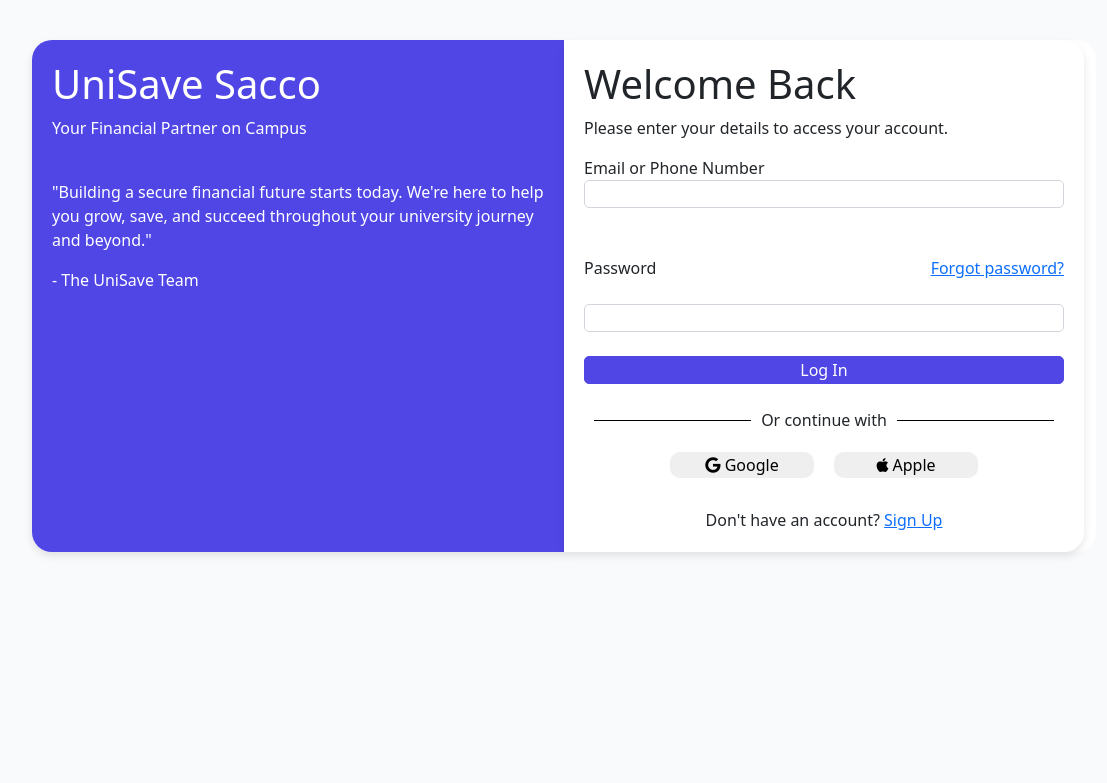
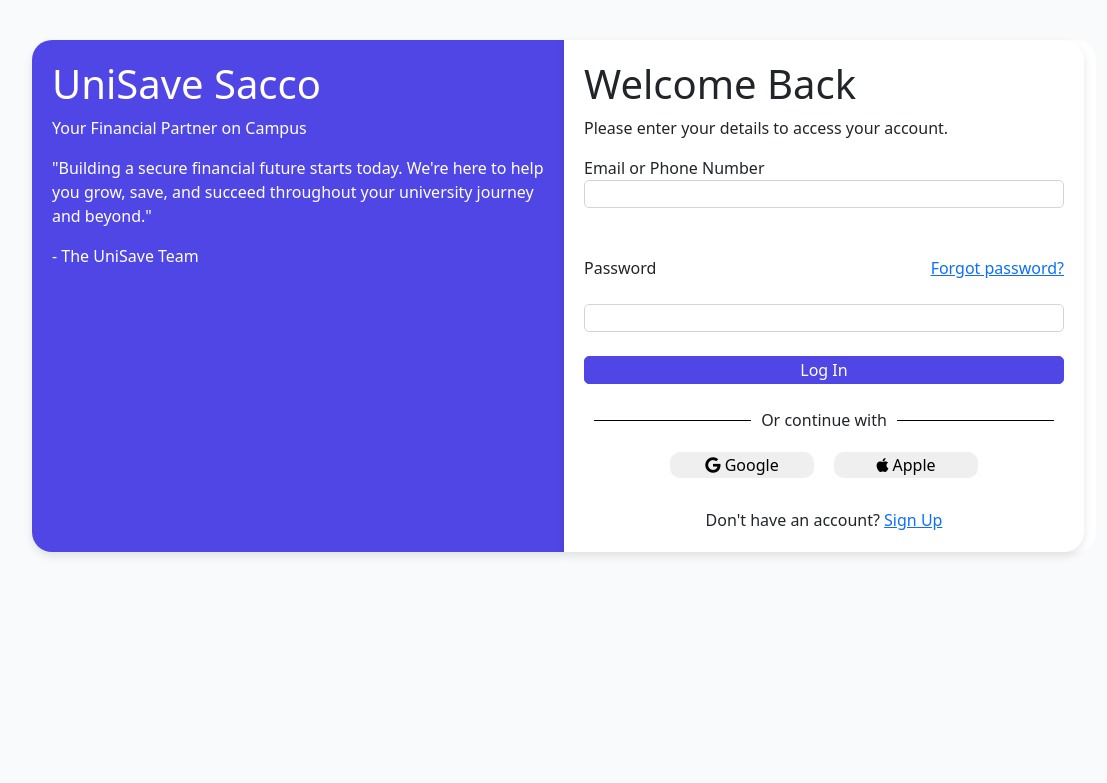
Before and after one commit to ChrispineOjow/UnisaveSacco, a PHP site: page /MembersipLogin.html in a window 1560 px wide. Shown: the part 62-845 px from the top of the page, without its empty margins (236-1343 px from the left). Run offline with PHP 8.4, Linux system fonts and the light colour scheme; some libraries are stand-ins or nearby versions.

Commit message:
CSS bosy reset

```diff
--- a/mainpage/MembershipLogin.html/MembershipLoginstyle.css
+++ b/mainpage/MembershipLogin.html/MembershipLoginstyle.css
@@ -1,3 +1,59 @@
+/* 1. Use a more-intuitive box-sizing model */
+*, *::before, *::after {
+  box-sizing: border-box;
+}
+
+/* 2. Remove default margin */
+* {
+  margin: 0;
+}
+
+/* 3. Enable keyword animations */
+@media (prefers-reduced-motion: no-preference) {
+  html {
+    interpolate-size: allow-keywords;
+  }
+}
+
+body {
+  /* 4. Add accessible line-height */
+  line-height: 1.5;
+  /* 5. Improve text rendering */
+  -webkit-font-smoothing: antialiased;
+}
+
+/* 6. Improve media defaults */
+img, picture, video, canvas, svg {
+  display: block;
+  max-width: 100%;
+}
+
+/* 7. Inherit fonts for form controls */
+input, button, textarea, select {
+  font: inherit;
+}
+
+/* 8. Avoid text overflows */
+p, h1, h2, h3, h4, h5, h6 {
+  overflow-wrap: break-word;
+}
+
+/* 9. Improve line wrapping */
+p {
+  text-wrap: pretty;
+}
+h1, h2, h3, h4, h5, h6 {
+  text-wrap: balance;
+}
+
+/*
+  10. Create a root stacking context
+*/
+#root, #__next {
+  isolation: isolate;
+}
+/*The above section is the body reset*/
+
 .nav-container{
 
     display: grid;
```
